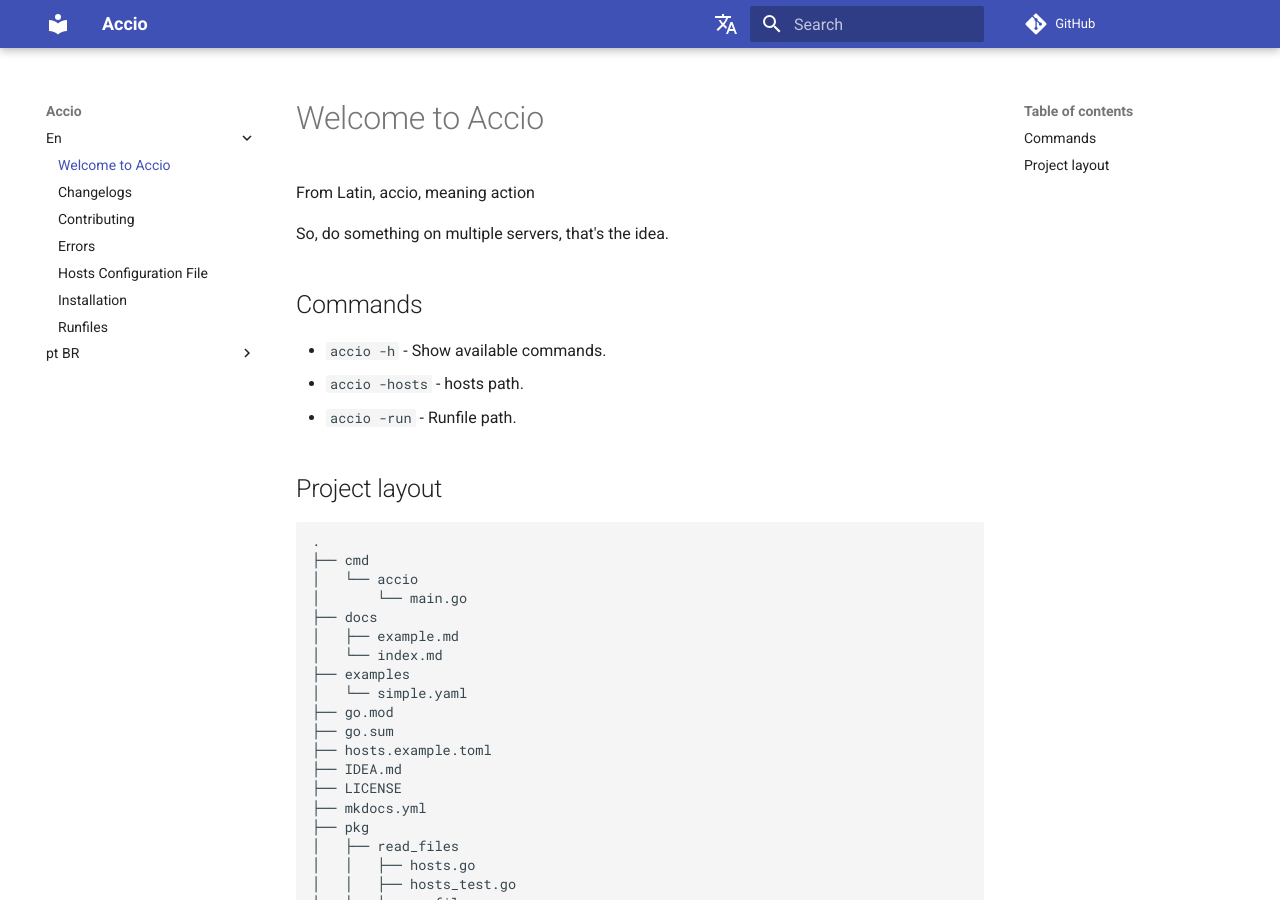
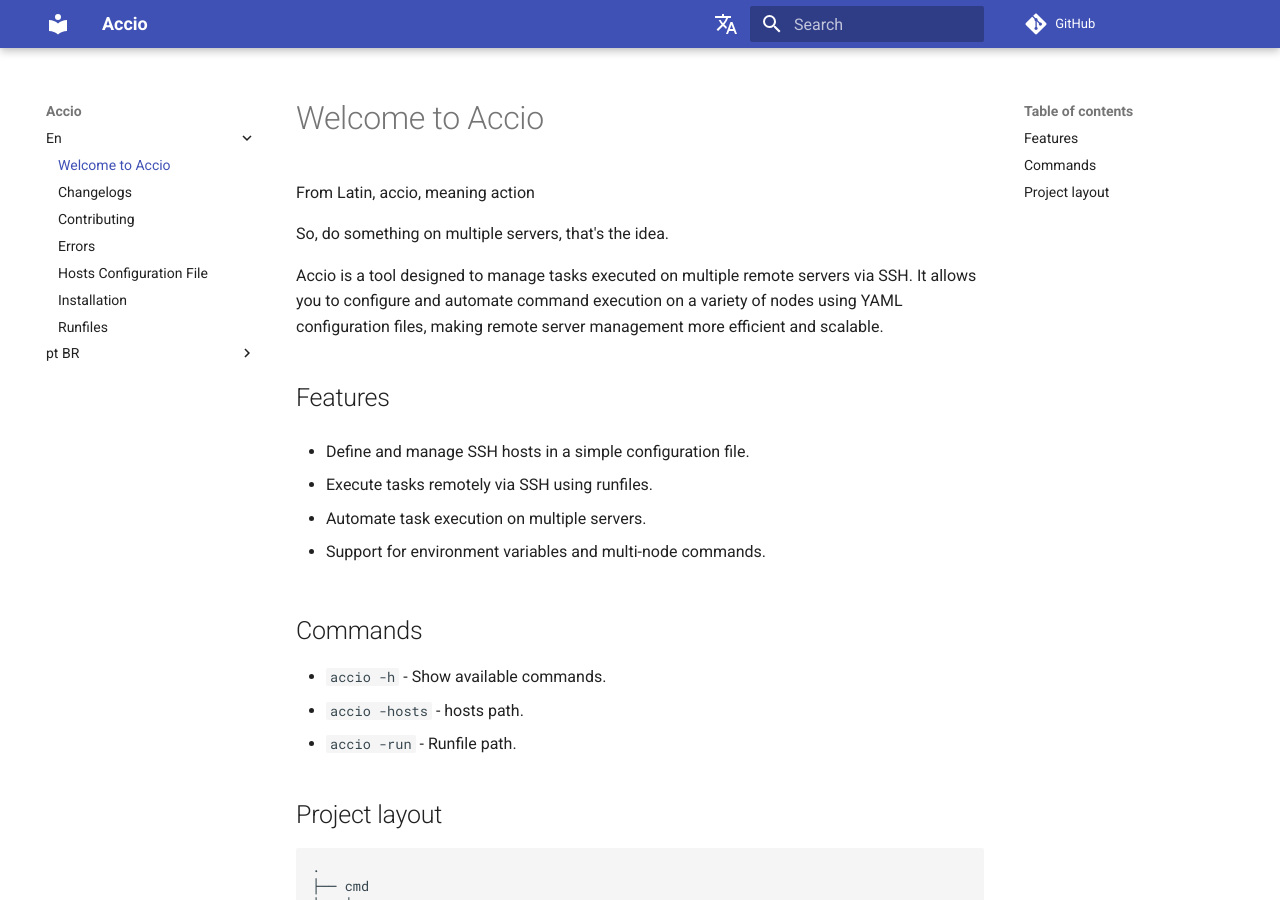
Before and after one commit to lucaslimafernandes/accio, an MkDocs documentation site: the page built from docs/en/index.md, in a window 1280 px wide and 900 px high. Built offline with MkDocs 1.6.1 and Material for MkDocs 9.7.7, drawn with Linux system fonts in a browser that asks for light colours; comment, search, counter and statistics services are not loaded.

Commit message:
index md

```diff
--- a/docs/en/index.md
+++ b/docs/en/index.md
@@ -3,6 +3,18 @@
 From Latin, accio, meaning action
 
 So, do something on multiple servers, that's the idea.
+
+Accio is a tool designed to manage tasks executed on multiple remote servers via SSH. It allows you to configure and automate command execution on a variety of nodes using YAML configuration files, making remote server management more efficient and scalable.
+
+## Features
+
+- Define and manage SSH hosts in a simple configuration file.
+
+- Execute tasks remotely via SSH using runfiles.
+
+- Automate task execution on multiple servers.
+
+- Support for environment variables and multi-node commands.
 
 ## Commands
 
```
Also changed, not shown: docs/pt-BR/index.md (+12 -0 lines).
